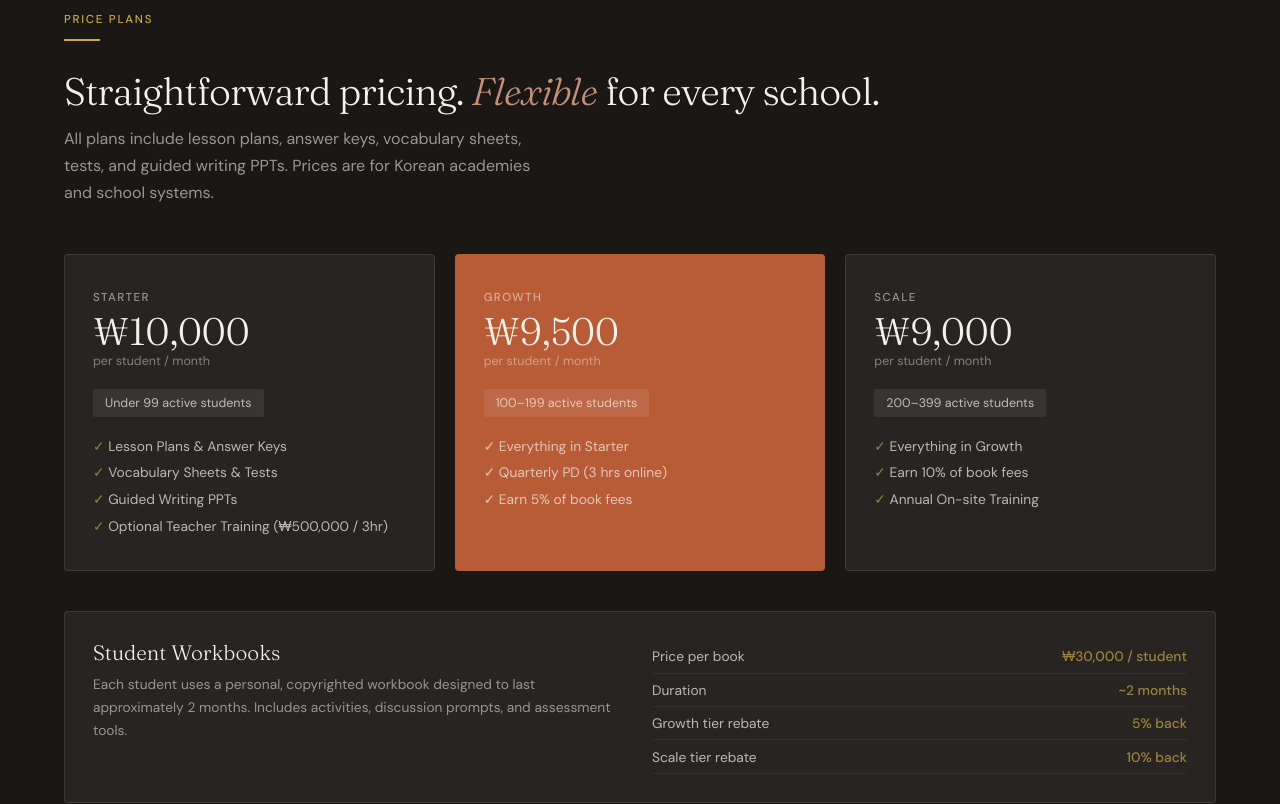
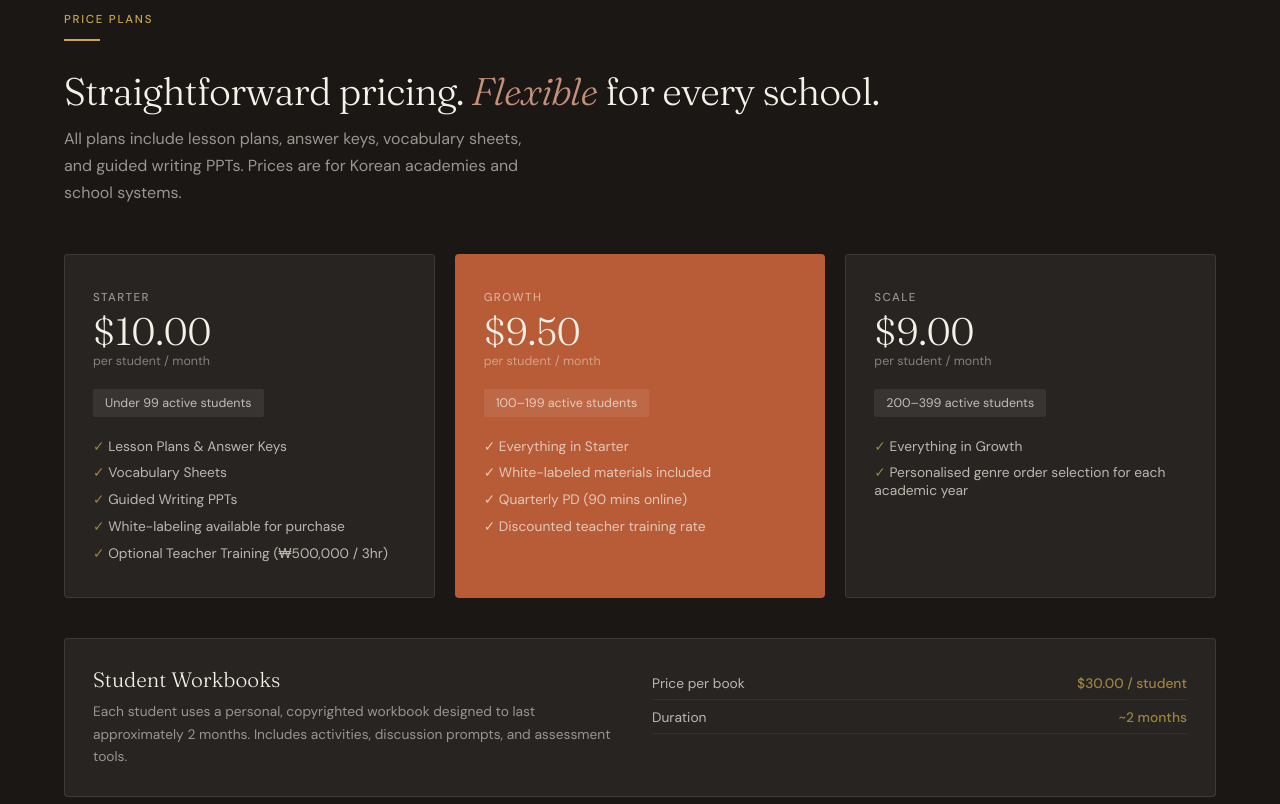
Before and after one commit to goomorning-lab/crowscallpress, a plain HTML site: page index.html in a window 1280 px wide. Shown: the part 3900-4704 px from the top of the page. Drawn offline with Linux system fonts and the light colour scheme.

Commit message:
Update index.html

```diff
--- a/index.html
+++ b/index.html
@@ -341,40 +341,41 @@ footer { background: var(--ink); color: var(--cream); padding: 3rem 4rem; displa
     <span class="section-label">Price Plans</span>
     <span class="deco-line" style="background:var(--gold)"></span>
     <h2>Straightforward pricing. <em>Flexible</em> for every school.</h2>
-    <p class="pricing-intro">All plans include lesson plans, answer keys, vocabulary sheets, tests, and guided writing PPTs. Prices are for Korean academies and school systems.</p>
+    <p class="pricing-intro">All plans include lesson plans, answer keys, vocabulary sheets, and guided writing PPTs. Prices are for Korean academies and school systems.</p>
     <div class="pricing-grid">
       <div class="price-card">
         <div class="price-tier">Starter</div>
-        <div class="price-amount">₩10,000</div>
+        <div class="price-amount">$10.00</div>
         <div class="price-per">per student / month</div>
         <div class="price-range">Under 99 active students</div>
         <ul class="price-features">
           <li>Lesson Plans &amp; Answer Keys</li>
-          <li>Vocabulary Sheets &amp; Tests</li>
+          <li>Vocabulary Sheets</li>
           <li>Guided Writing PPTs</li>
+          <li>White-labeling available for purchase</li>
           <li>Optional Teacher Training (₩500,000 / 3hr)</li>
         </ul>
       </div>
       <div class="price-card featured">
         <div class="price-tier">Growth</div>
-        <div class="price-amount">₩9,500</div>
+        <div class="price-amount">$9.50</div>
         <div class="price-per">per student / month</div>
         <div class="price-range">100–199 active students</div>
         <ul class="price-features">
           <li>Everything in Starter</li>
-          <li>Quarterly PD (3 hrs online)</li>
-          <li>Earn 5% of book fees</li>
+          <li>White-labeled materials included</li>
+          <li>Quarterly PD (90 mins online)</li>
+          <li>Discounted teacher training rate</li>
         </ul>
       </div>
       <div class="price-card">
         <div class="price-tier">Scale</div>
-        <div class="price-amount">₩9,000</div>
+        <div class="price-amount">$9.00</div>
         <div class="price-per">per student / month</div>
         <div class="price-range">200–399 active students</div>
         <ul class="price-features">
           <li>Everything in Growth</li>
-          <li>Earn 10% of book fees</li>
-          <li>Annual On-site Training</li>
+          <li>Personalised genre order selection for each academic year</li>
         </ul>
       </div>
     </div>
@@ -384,10 +385,8 @@ footer { background: var(--ink); color: var(--cream); padding: 3rem 4rem; displa
         <p class="book-fee-desc">Each student uses a personal, copyrighted workbook designed to last approximately 2 months. Includes activities, discussion prompts, and assessment tools.</p>
       </div>
       <div>
-        <div class="fee-item"><span>Price per book</span><span>₩30,000 / student</span></div>
+        <div class="fee-item"><span>Price per book</span><span>$30.00 / student</span></div>
         <div class="fee-item"><span>Duration</span><span>~2 months</span></div>
-        <div class="fee-item"><span>Growth tier rebate</span><span>5% back</span></div>
-        <div class="fee-item"><span>Scale tier rebate</span><span>10% back</span></div>
       </div>
     </div>
   </div>
@@ -401,9 +400,9 @@ footer { background: var(--ink); color: var(--cream); padding: 3rem 4rem; displa
       <div class="faq-item"><div class="faq-q">Who are these workbooks designed for?</div><div class="faq-a">Students in Grades 1–6+ with varying reading levels. Crown emphasizes comprehension and guided learning; Leaders develops independent, critical thinkers. Levels align with ability, not just grade.</div></div>
       <div class="faq-item"><div class="faq-q">What makes these different from regular workbooks?</div><div class="faq-a">Every page is designed by a top art school graduate built on years of classroom experience. Visually engaging, carefully scaffolded, growing students from comprehension all the way to critical analysis.</div></div>
       <div class="faq-item"><div class="faq-q">Do teachers need prior experience?</div><div class="faq-a">No. We provide step-by-step training and PPTs for guided writing so any motivated teacher can run a high-quality program. Partner schools receive ongoing professional development.</div></div>
-      <div class="faq-item"><div class="faq-q">Can we trial the program before committing?</div><div class="faq-a">Yes. The Starter Plan allows up to 99 active students — you only purchase student workbooks (₩30,000/student) and can add teacher training if needed.</div></div>
+      <div class="faq-item"><div class="faq-q">Can we trial the program before committing?</div><div class="faq-a">Yes. The Starter Plan allows up to 99 active students — you only purchase student workbooks ($30.00/student) and can add teacher training if needed.</div></div>
       <div class="faq-item"><div class="faq-q">What essay types do students learn?</div><div class="faq-a">Students progress through Opinion Essays, Compare &amp; Contrast Essays, and Hamburger Essays — each building analytical skills. Advanced levels add interpretive theses and critical analysis.</div></div>
-      <div class="faq-item"><div class="faq-q">What support do partner schools receive?</div><div class="faq-a">All plans include full lesson plans, answer keys, vocabulary sheets, tests, and guided writing PPTs. Growth and Scale tiers include quarterly professional development and on-site training.</div></div>
+      <div class="faq-item"><div class="faq-q">What support do partner schools receive?</div><div class="faq-a">All plans include full lesson plans, answer keys, vocabulary sheets, and guided writing PPTs. Growth and Scale tiers include quarterly professional development and on-site training.</div></div>
     </div>
   </div>
 
```
